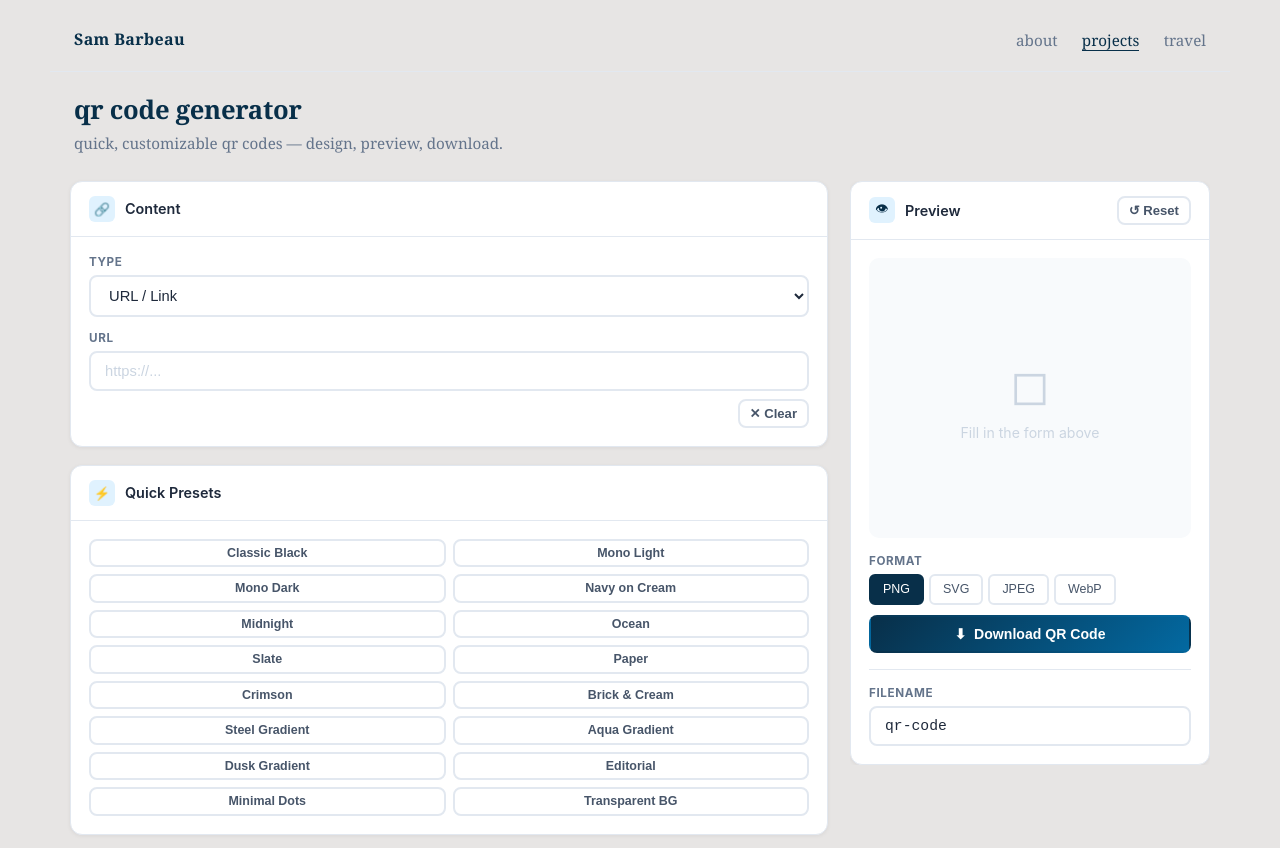
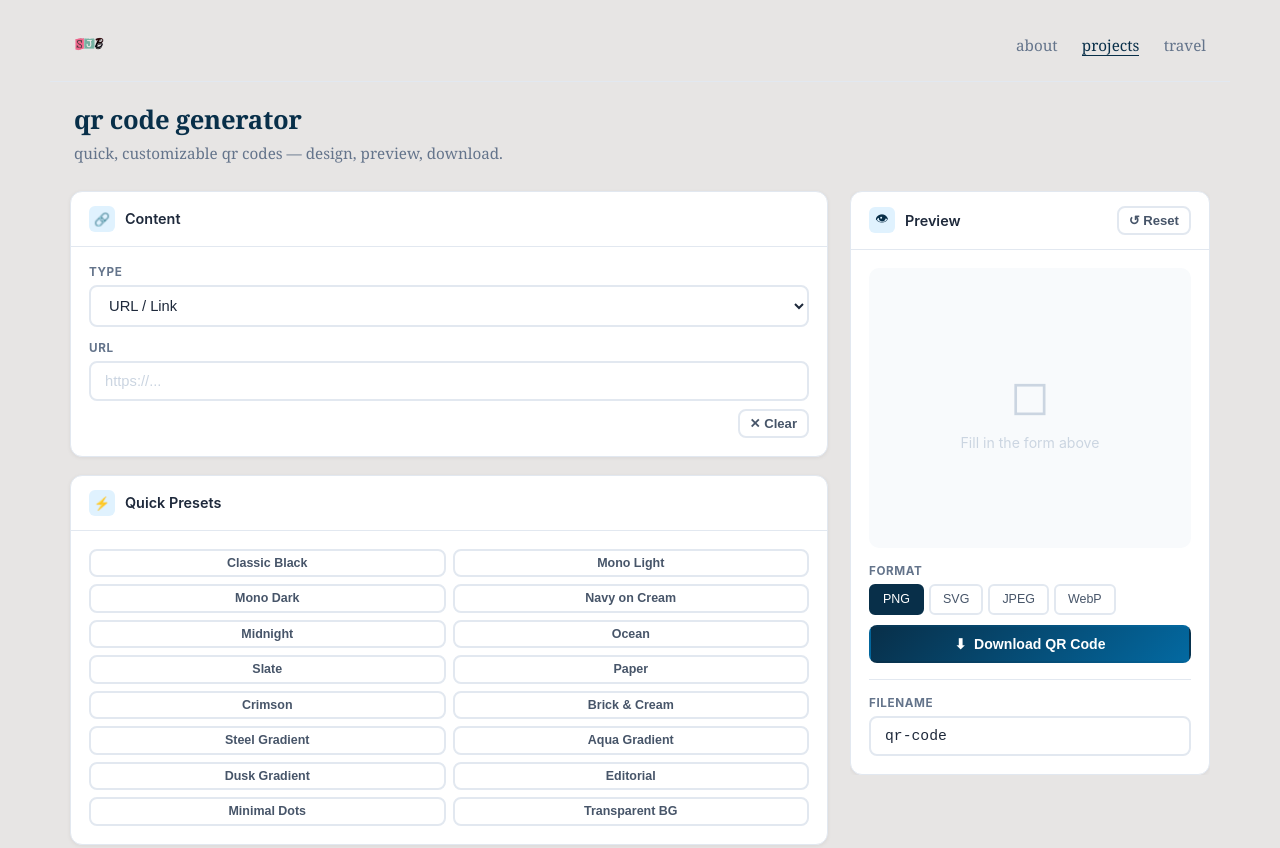
Before and after one commit to SamBarbeau/qr-code, a plain HTML site: page index.html in a window 1280 px wide. Shown: the top 848 px of the page. Drawn offline with Linux system fonts and the light colour scheme.

Commit message:
Replace text logo with page_logo.png in header

```diff
--- a/index.html
+++ b/index.html
@@ -63,6 +63,13 @@
       letter-spacing: 0.02em;
       text-decoration: none;
       border-bottom: 1px solid transparent;
+      display: inline-flex;
+      align-items: center;
+    }
+    header.site .brand img {
+      height: 32px;
+      width: auto;
+      display: block;
     }
     header.site nav a {
       margin-left: 1.25rem;
@@ -420,7 +427,7 @@
      covers branding/navigation).
      ============================================================ -->
 <header class="site">
-  <a href="https://sambarbeau.com" class="brand">Sam Barbeau</a>
+  <a href="https://sambarbeau.com" class="brand" aria-label="Sam Barbeau — home"><img src="img/page_logo.png" alt="Sam Barbeau"></a>
   <nav>
     <a href="https://sambarbeau.com">about</a>
     <a href="https://sambarbeau.com/projects.html" class="active">projects</a>
```
Also changed, not shown: img/page_logo.png (added).
